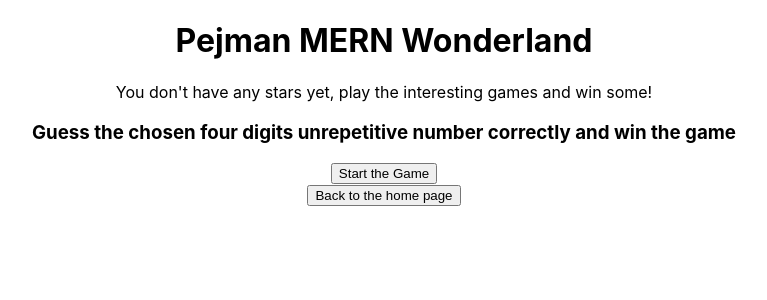
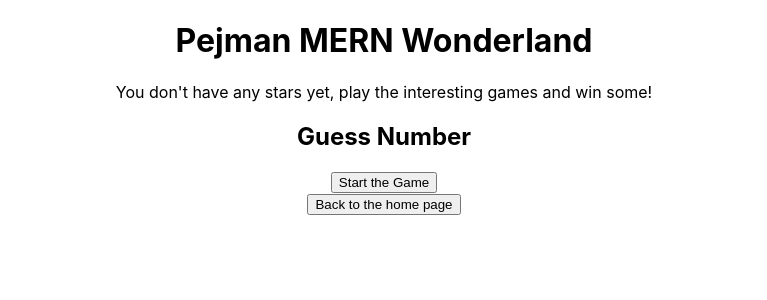
Before and after one commit to PejmanFSD/Pejman-MERN-Wonderland, a React (Create React App) app: page / in a window 1280 px wide. Both pictures are taken after a click on the button "Guess Number". Shown: the top 300 px of the page, without its empty margins (256-1023 px from the left). Built offline with nearby package versions, Linux system fonts and the light colour scheme.

Commit message:
Fixing the description of the "Guess Number" game.
We see the description after clicking on the "Start the Game" button.

```diff
--- a/src/GuessNumber/GuessNumber.jsx
+++ b/src/GuessNumber/GuessNumber.jsx
@@ -127,16 +127,18 @@ export default function GuessNumber({ setShowGameTitles, setShowGuessNumber }) {
   );
   return (
     <div>
-      {num && (
-        <h3>
-          Guess the chosen four digits unrepetitive number correctly and win the
-          game
-        </h3>
+      <h2>Guess Number</h2>
+      {!isGameStarted ? (
+        <button onClick={() => generateRandNum()}>Start the Game</button>
+      ) : (
+        num && (
+          <h3>
+            Guess the chosen four digits unrepetitive number correctly and win
+            the game
+          </h3>
+        )
       )}
       {num}
-      {!isGameStarted && (
-        <button onClick={() => generateRandNum()}>Start the Game</button>
-      )}
       {isGameStarted && (
         <form onSubmit={checkTheNumber}>
           <label htmlFor="FirstDigit"></label>
```
